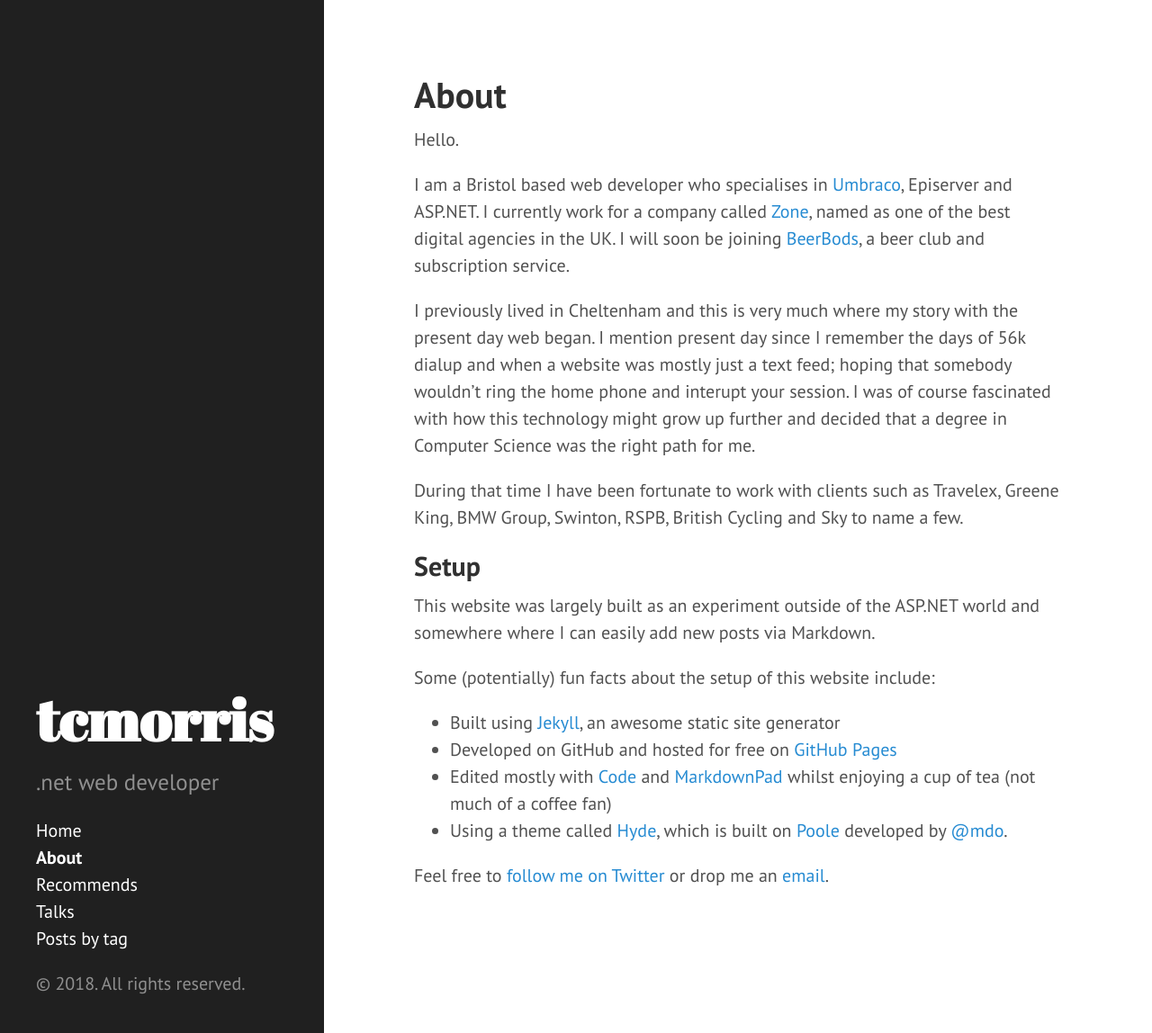
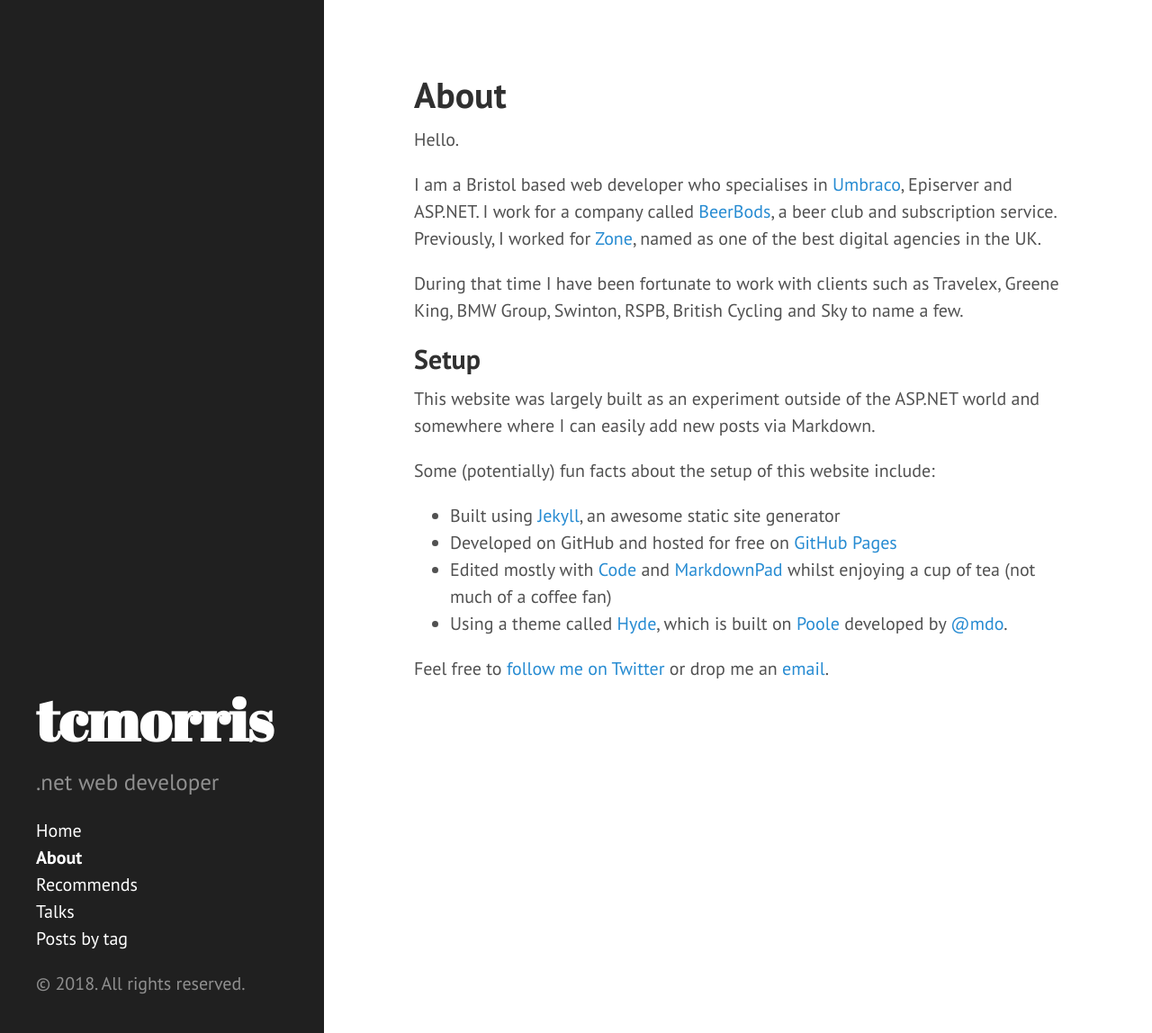
Before and after one commit to tcmorris/tcmorris.github.io, a Jekyll site: the page built from about.md, in a window 1280 px wide and 1148 px high. Shown: the whole window at 90% size. Built offline with Jekyll 4.4.1, drawn with Linux system fonts in a browser that asks for light colours.

Commit message:
Update about me

```diff
--- a/about.md
+++ b/about.md
@@ -5,9 +5,7 @@
 
 Hello.
 
-I am a Bristol based web developer who specialises in [Umbraco]({{ site.umbraco.link }}), Episerver and ASP.NET. I currently work for a company called [Zone](https://www.zonedigital.com/uk/), named as one of the best digital agencies in the UK. I will soon be joining [BeerBods](https://beerbods.co.uk/), a beer club and subscription service.
-
-I previously lived in Cheltenham and this is very much where my story with the present day web began. I mention present day since I remember the days of 56k dialup and when a website was mostly just a text feed; hoping that somebody wouldn't ring the home phone and interupt your session. I was of course fascinated with how this technology might grow up further and decided that a degree in Computer Science was the right path for me.
+I am a Bristol based web developer who specialises in [Umbraco]({{ site.umbraco.link }}), Episerver and ASP.NET. I work for a company called [BeerBods](https://beerbods.co.uk/), a beer club and subscription service. Previously, I worked for [Zone](https://www.zonedigital.com/uk/), named as one of the best digital agencies in the UK.
 
 During that time I have been fortunate to work with clients such as Travelex, Greene King, BMW Group, Swinton, RSPB, British Cycling and Sky to name a few.
 
```
